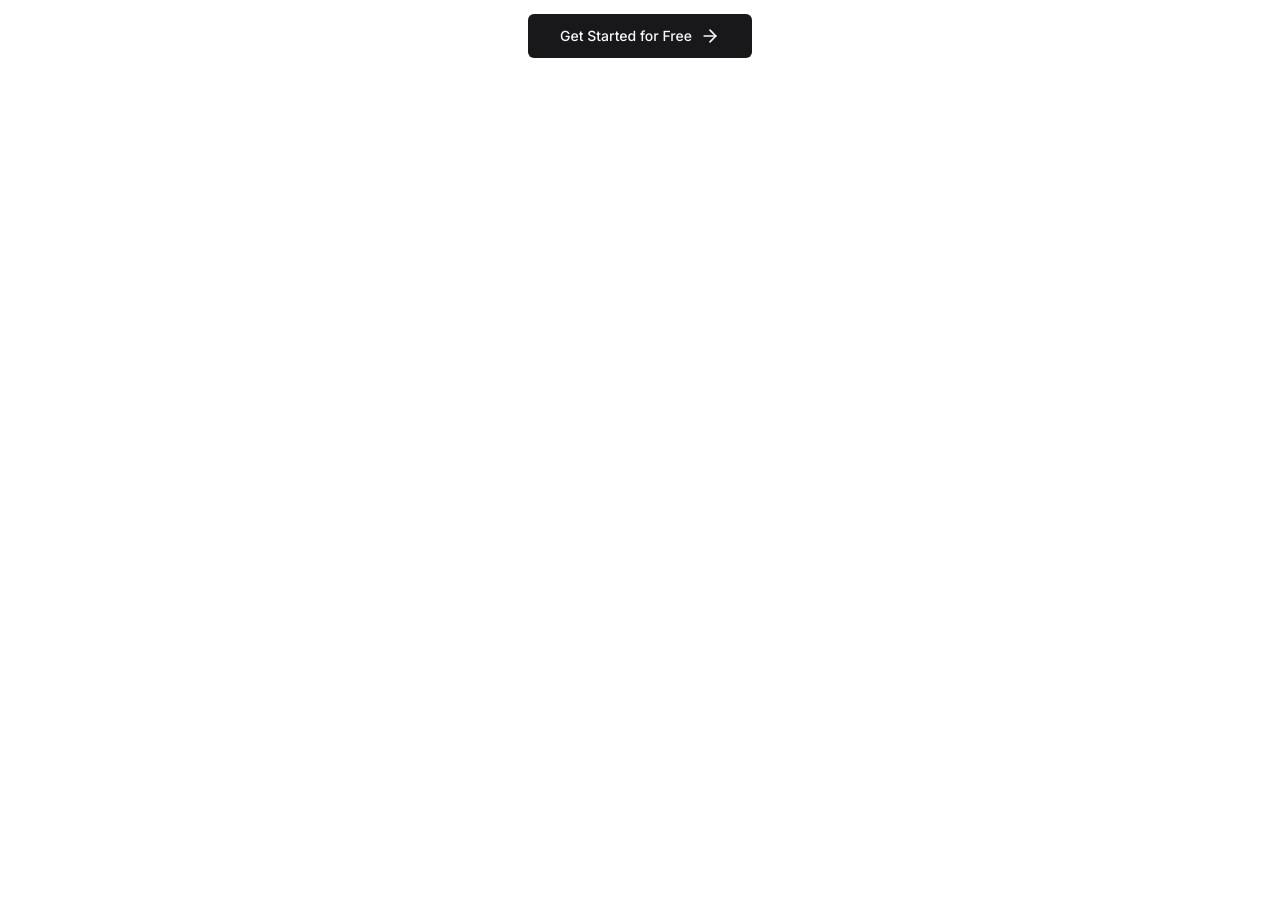
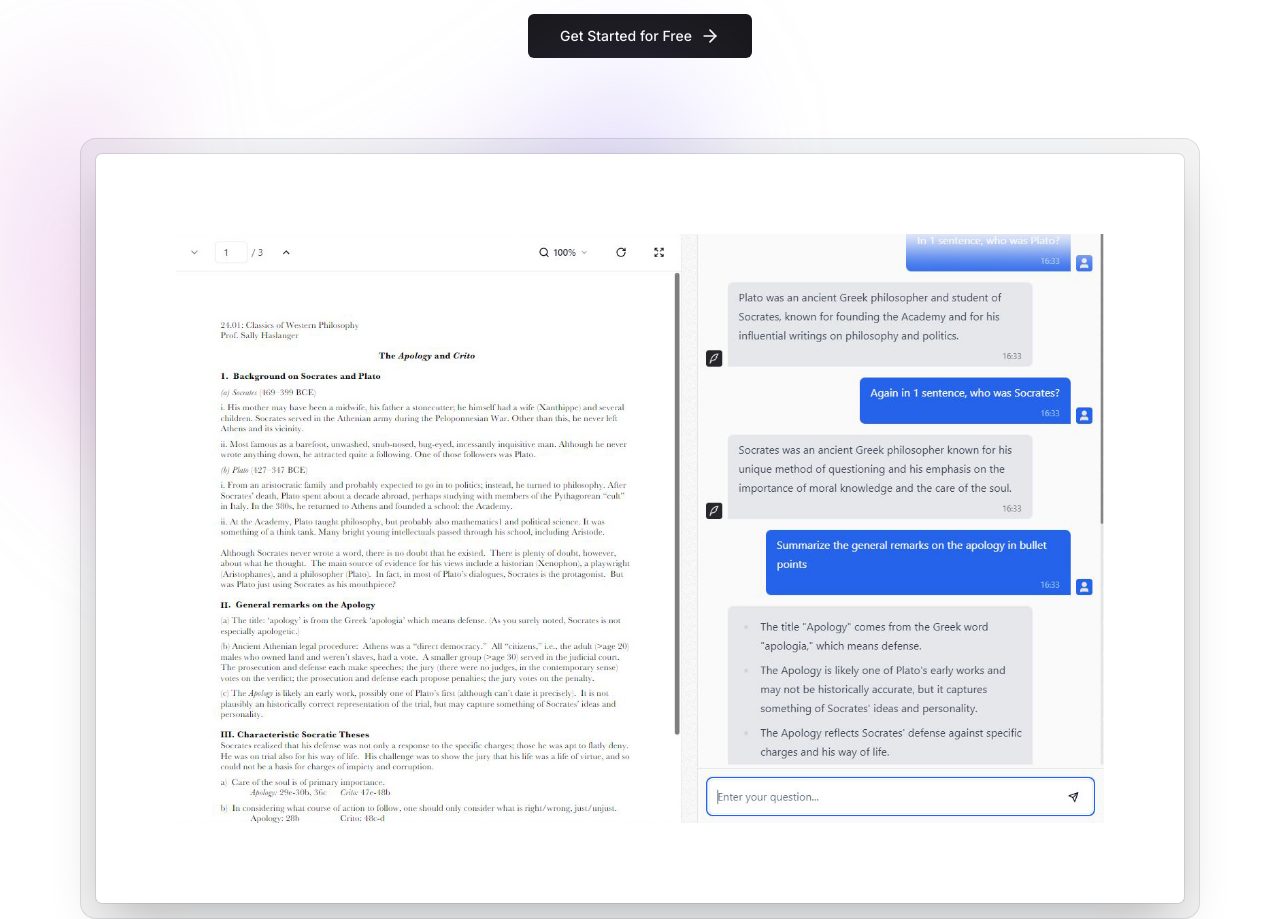
Before and after one commit to boukriAMINE07/chat-with-pdf-in-real-time, a Next.js app: page / in a window 1280 px wide. Shown: the part 440-1359 px from the top of the page. Before the commit the page ends 960 px from the top, so only its background shows below. Built offline with nearby package versions, Linux system fonts and the light colour scheme.

Commit message:
add image to landing page.

```diff
--- a/src/app/page.tsx
+++ b/src/app/page.tsx
@@ -2,6 +2,7 @@
 import Link from "next/link";
 import {buttonVariants} from "@/components/ui/button";
 import {ArrowRight} from "lucide-react";
+import Image from "next/image";
 
 export default function Home() {
     return (
@@ -24,6 +25,32 @@
                     Get Started for Free <ArrowRight className={'ml-2 h-5 w-5'}/>
                 </Link>
             </MaxWidthWrapper>
+            <div>
+                <div className="relative isolate">
+                    <div aria-hidden="true"
+                         className="pointer-events-none absolute inset-x-0 -top-40 -z-10 transform-gpu overflow-hidden blur-3xl  sm:-top-80">
+                        <div style={{
+                            clipPath: "polygon(74.1% 44.1%, 100% 61.6%, 97.5% 26.9%, 85.5% 0.1%, 80.7% 2%, 72.5% 32.5%, 60.2% 62.4%, 52.4% 68.1%, 47.5% 58.3%, 45.2% 34.5%, 27.5% 76.7%, 0.1% 64.9%, 17.9% 100%, 27.6% 76.8%, 76.1% 97.7%, 74.1% 44.1%)"
+                        }}
+                             className="relative left-[calc(50%-11rem)] aspect-[1155/678] w-[36.125rem] -translate-x-1/2 rotate-[30deg] bg-gradient-to-tr from-[#ff80b5] to-[#9089fc] opacity-30 sm:left-[calc(50%-30rem)] sm:w-[72.1875rem] "/>
+                    </div>
+                    <div>
+                        <div className="mx-auto max-w-6xl px-6 lg:px-8">
+                            <div className="mt-16 flow-root sm:mt-24">
+                                <div
+                                    className="-m-2 rounded-xl bg-gray-900/5 p-2 ring-1 ring-inset ring-gray-900/10 lg:-m-4 lg:rounded-2xl lg:p-4">
+                                    <Image src="/dashboard-preview.jpg" alt="product preview"
+                                           className="rounded-md bg-white p-2 sm:p-8 md:p-20 shadow-2xl ring-1 ring-gray-900/10"
+                                           quality={100}
+                                           width={1364}
+                                           height={866}/>
+                                </div>
+                            </div>
+                        </div>
+                    </div>
+
+                </div>
+            </div>
         </>
     )
 }
```
Also changed, not shown: public/dashboard-preview.jpg (added). Lines whose indentation alone changed are shown as unchanged.
